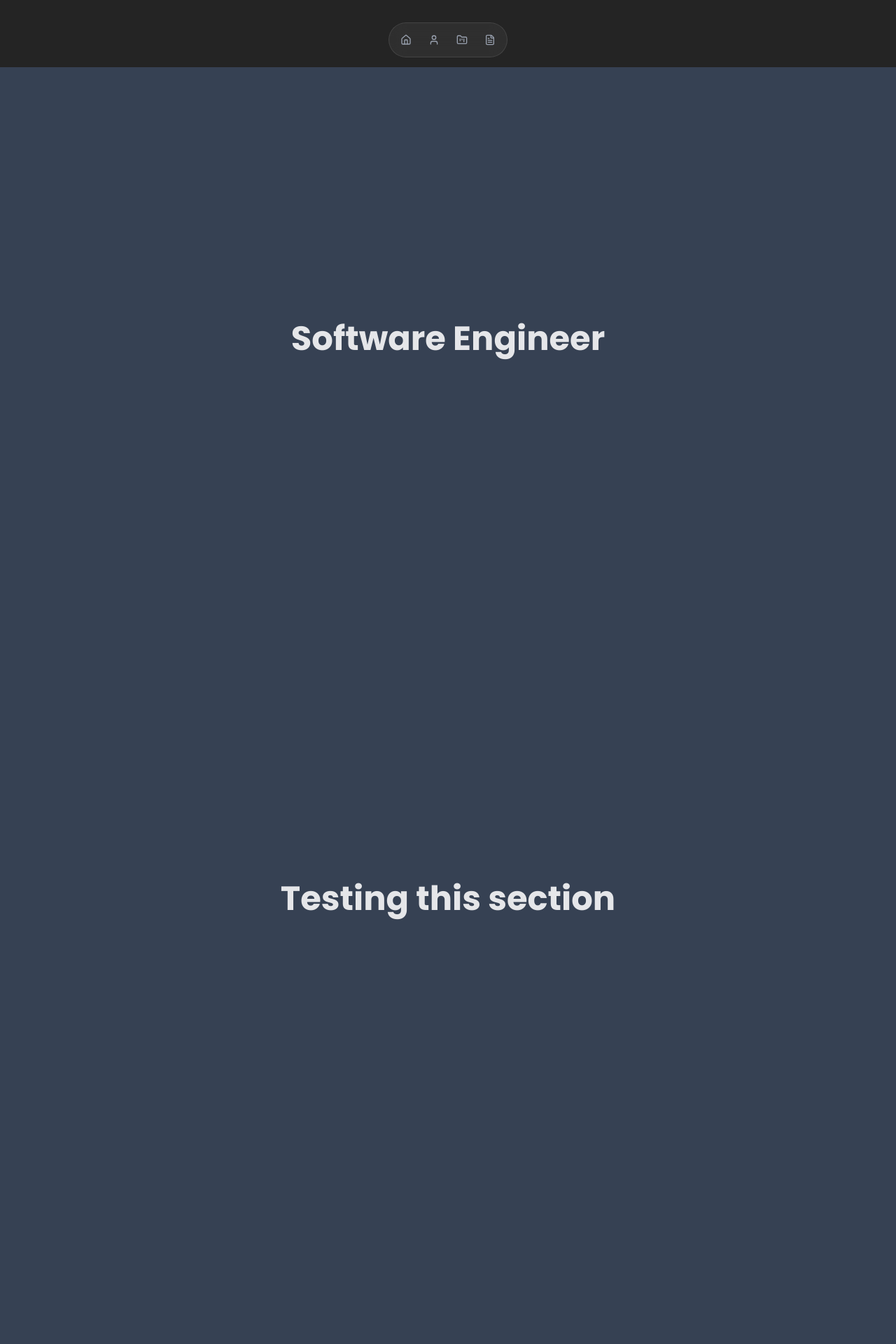
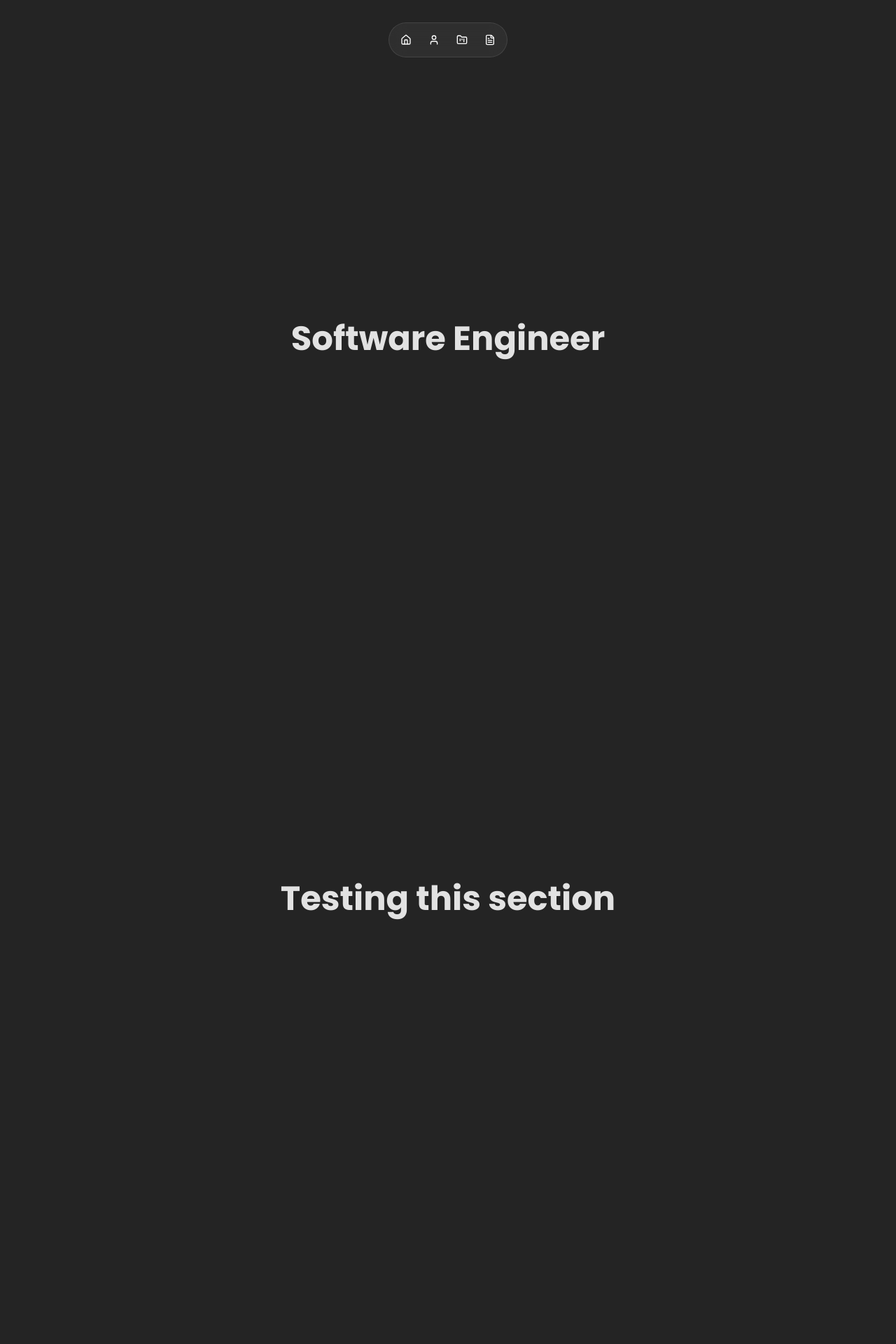
Before and after one commit to DiegoAOV02/Personal-Portfolio, a React (Vite) app: page / in a window 1280 px wide. Shown: the top 1920 px of the page at 70% size. Built offline with nearby package versions, Linux system fonts and the light colour scheme.

Commit message:
refactor(component): background
- refactor the way to handle the background by creating a component for it to handle the color of the background to the entire page
- remove from the section components the background color set

```diff
--- a/src/App.tsx
+++ b/src/App.tsx
@@ -1,5 +1,6 @@
 import "./App.css";
 import "./index.css";
+import Background from "./components/Background/Background";
 import Footer from "./components/Footer/Footer";
 import Header from "./components/Header/Header";
 import LoadingScreen from "./components/LoadingScreen/LoadingScreen";
@@ -25,6 +26,7 @@ function App() {
         />
       ) : (
         <>
+          <Background />
           {/* Commented section to display a "Construction Message". */}
           <div className="flex flex-col min-h-screen">
             <Header />
--- /dev/null
+++ b/src/components/Background/Background.tsx
@@ -0,0 +1,10 @@
+const BACKGROUND_COLOR = "#fff0";
+
+const Background = () => (
+  <div
+    className="fixed inset-0 -z-10"
+    style={{ backgroundColor: BACKGROUND_COLOR }}
+  />
+);
+
+export default Background;
--- a/src/components/Header/NavLinks.tsx
+++ b/src/components/Header/NavLinks.tsx
@@ -21,7 +21,7 @@ const NavLinks = () => (
         key={name}
         href={href}
         aria-label={name}
-        className="group flex h-9 items-center rounded-full text-gray-400 transition-colors duration-300 hover:bg-white/10 hover:text-white"
+        className="group flex h-9 items-center rounded-full text-white transition-colors duration-300 hover:bg-white/10 hover:text-white"
       >
         <span className="flex h-9 w-9 shrink-0 items-center justify-center">
           <Icon size={16} strokeWidth={2} />
--- a/src/components/Sections/About.tsx
+++ b/src/components/Sections/About.tsx
@@ -2,7 +2,7 @@
 
 function About() {
   return (
-    <div className="min-h-screen w-full flex flex-col justify-center items-center px-6 py-16 bg-gray-700">
+    <div className="min-h-screen w-full flex flex-col justify-center items-center px-6 py-16">
       {/* <TypingEffect /> */}
       <h1 className="text-4xl md:text-5xl font-bold">Testing this section</h1>
       <div className="h-6" />
--- a/src/components/Sections/Home.tsx
+++ b/src/components/Sections/Home.tsx
@@ -1,6 +1,6 @@
 function Home() {
   return (
-    <div className="min-h-screen w-full flex flex-col justify-center items-center px-6 py-16 bg-gray-700">
+    <div className="min-h-screen w-full flex flex-col justify-center items-center px-6 py-16">
       <h1 className="text-4xl md:text-5xl font-bold">Software Engineer</h1>
       <div className="h-6" />
     </div>
--- a/src/components/Sections/Projects.tsx
+++ b/src/components/Sections/Projects.tsx
@@ -1,6 +1,6 @@
 function Projects() {
   return (
-    <div className="min-h-screen w-full flex flex-col justify-center items-center px-6 py-16 bg-gray-700">
+    <div className="min-h-screen w-full flex flex-col justify-center items-center px-6 py-16">
       <h1 className="p-4 text-4xl md:text-5xl font-bold">Check my work!</h1>
       <p className="w-full text-center text-gray-100 text-lg md:text-lg leading-relaxed">
         Lorem ipsum dolor sit amet consectetur adipisicing elit. Iste magnam ab
--- a/src/components/Sections/Resume.tsx
+++ b/src/components/Sections/Resume.tsx
@@ -1,6 +1,6 @@
 function Resume() {
   return (
-    <div className="min-h-screen w-full flex flex-col justify-center items-center px-6 py-16 bg-gray-700">
+    <div className="min-h-screen w-full flex flex-col justify-center items-center px-6 py-16">
       <h1 className="text-4xl md:text-5xl font-bold">Resume</h1>
       <p className="w-full text-center text-gray-100 text-lg md:text-lg leading-relaxed">
         Lorem ipsum dolor sit, amet consectetur adipisicing elit. Soluta
```
